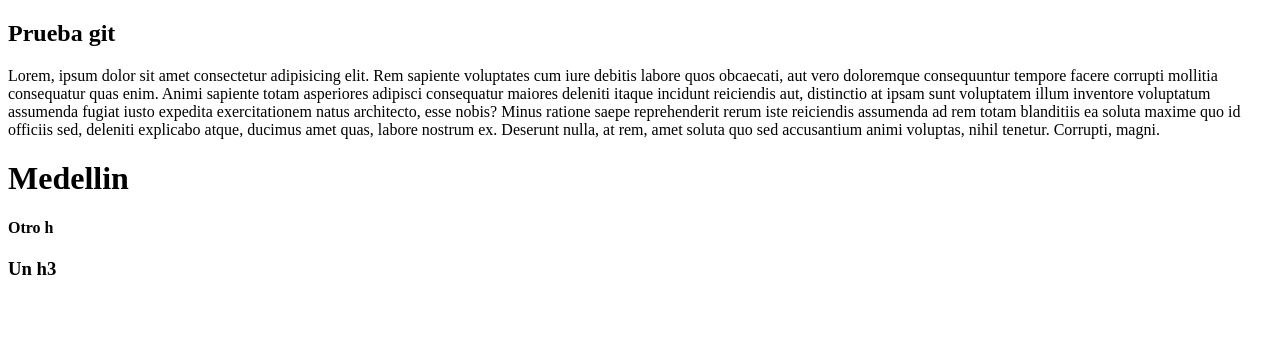
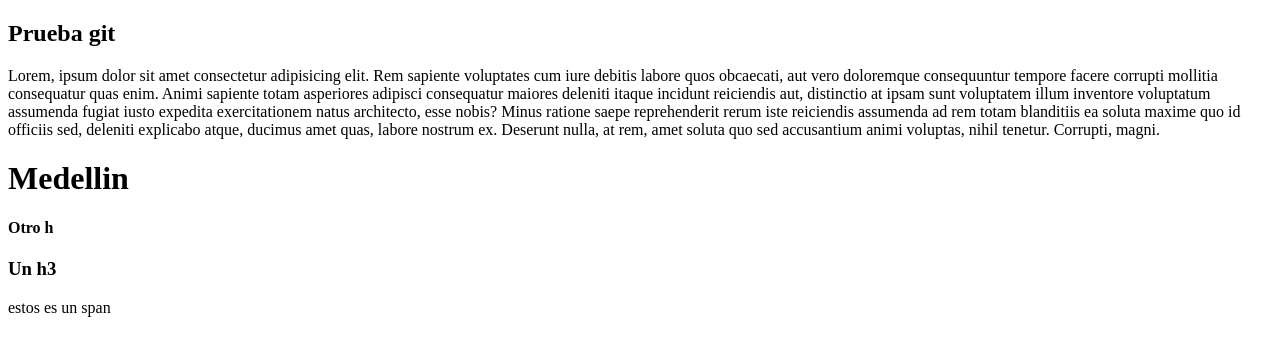
Before and after one commit to YhonatanEcheverri/casa, a plain HTML site: page index.html in a window 1280 px wide. Drawn offline with Linux system fonts and the light colour scheme.

Commit message:
se agrego un span

```diff
--- a/index.html
+++ b/index.html
@@ -11,5 +11,6 @@
     <h1>Medellin</h1>
     <h4>Otro h</h4>
     <h3>Un h3</h3>
+    <span>estos es un span</span>
 </body>
 </html>
```
